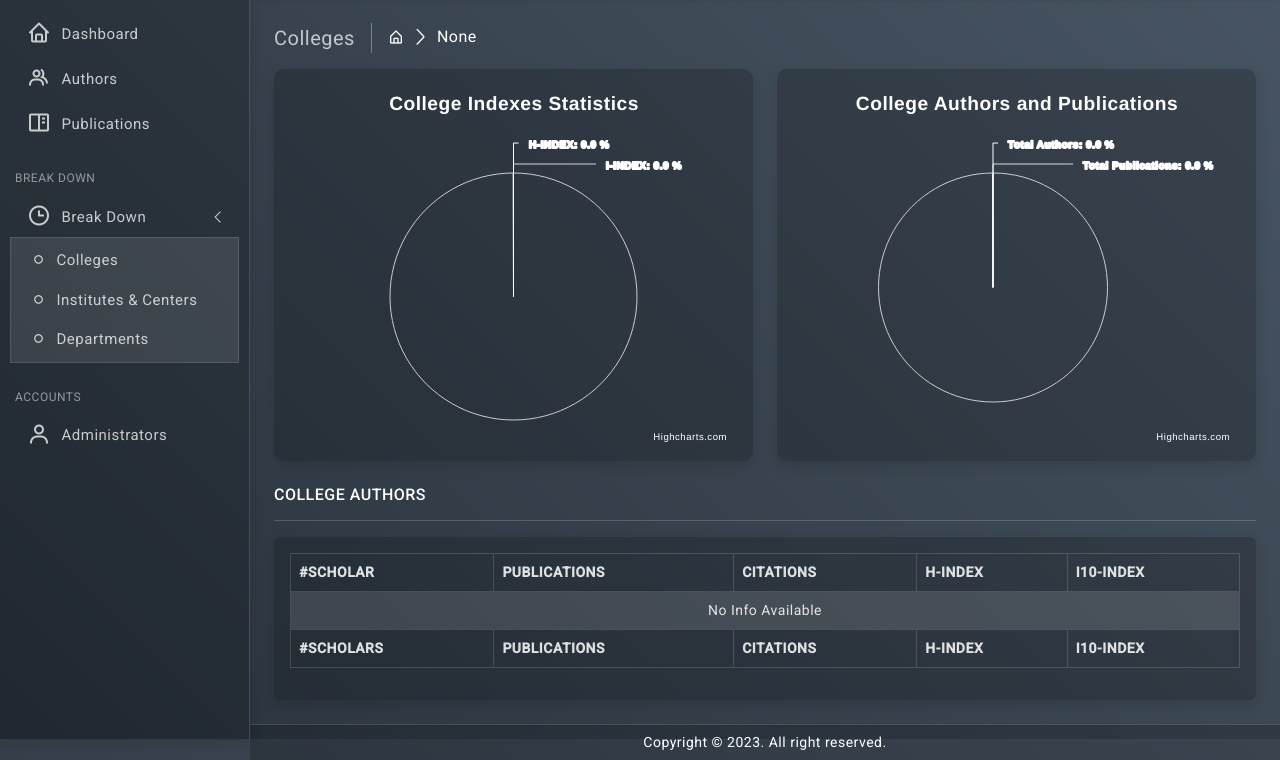
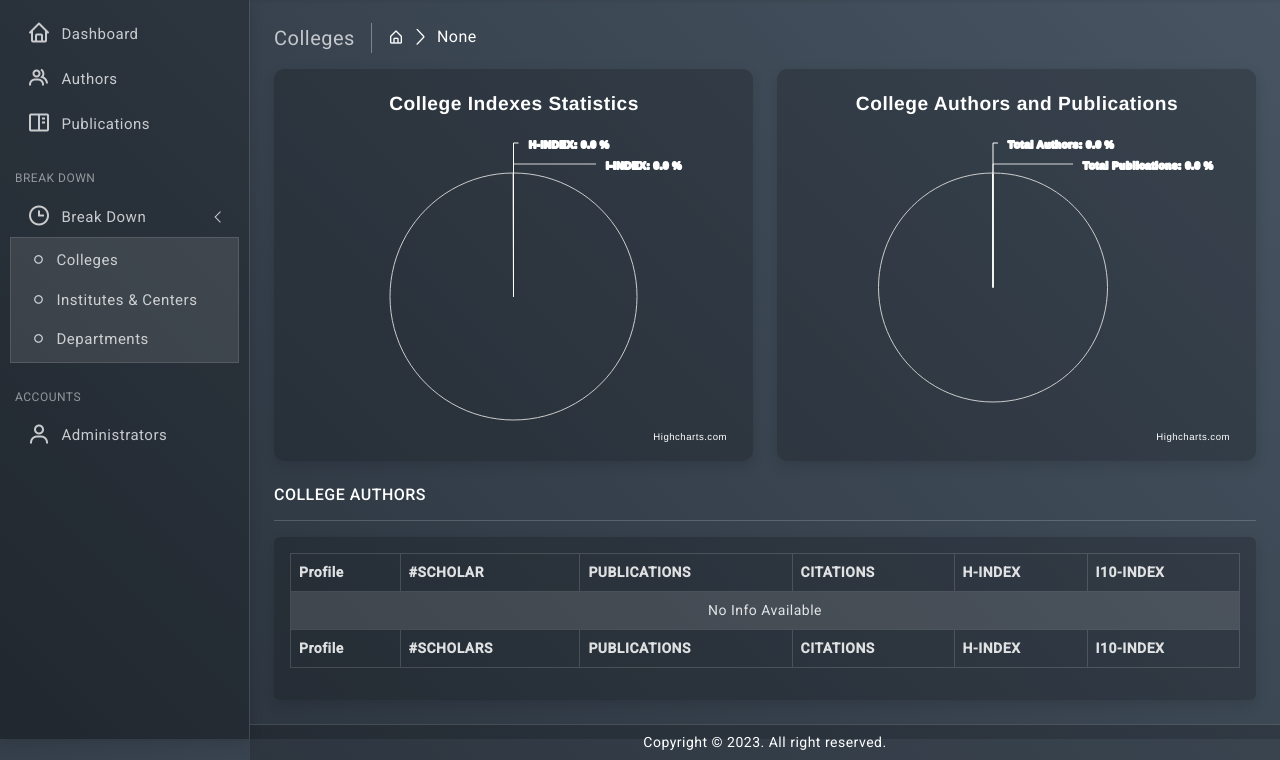
Before and after one commit to DevPrinceK/UG-Scholar, a Django app: page /college-details/ in a window 1280 px wide. Shown: the part 61-821 px from the top of the page. Run offline with Django 4.2, Linux system fonts and the light colour scheme; some libraries are stand-ins or nearby versions.

Commit message:
Update college-details.html

```diff
--- a/ug_scholar/dashboard/templates/pages/college-details.html
+++ b/ug_scholar/dashboard/templates/pages/college-details.html
@@ -44,6 +44,7 @@
                     <table id="example" class="table table-striped table-bordered" style="width:100%">
                         <thead>
                             <tr>
+                                <th>Profile</th>
                                 <th>#SCHOLAR</th>
                                 <th>PUBLICATIONS</th>
                                 <th>CITATIONS</th>
@@ -65,12 +66,13 @@
                                     {% endfor %}
                                     {% else %}
                                     <tr>
-                                        <td colspan="6" class="text-center">No Info Available</td>
+                                        <td colspan="7" class="text-center">No Info Available</td>
                                     </tr>
                                     {% endif %}
                         </tbody>
                         <tfoot>
                             <tr>
+                                <th>Profile</th>
                                 <th>#SCHOLARS</th>
                                 <th>PUBLICATIONS</th>
                                 <th>CITATIONS</th>
```
Also changed, not shown: other parts of ug_scholar/dashboard/templates/pages/college-details.html (+1 -1 lines).
